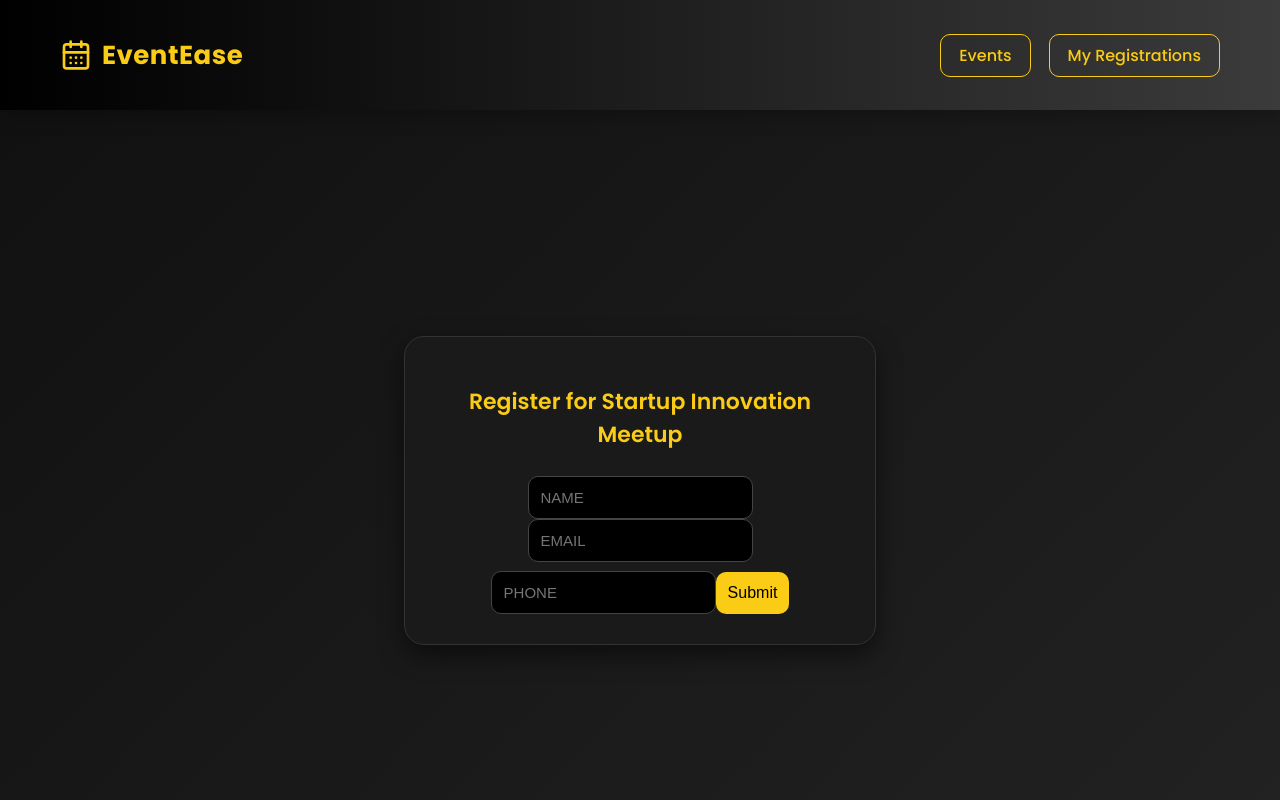
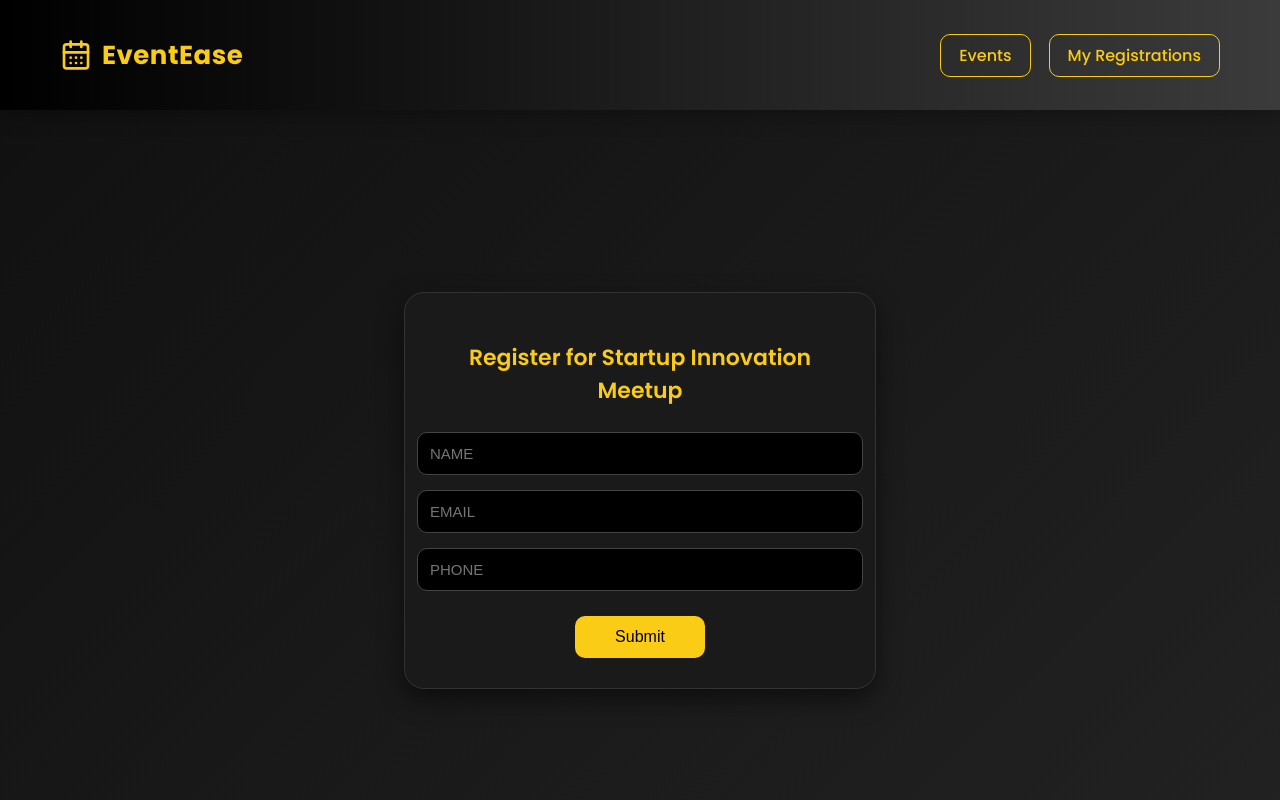
Before and after one commit to Waneezashafiq/eventease, a React (Create React App) app: page /register/1 in a window 1280 px wide. Shown: the top 800 px of the page. Built offline with nearby package versions, Linux system fonts and the light colour scheme.

Commit message:
Update global.css

```diff
--- a/src/styles/global.css
+++ b/src/styles/global.css
@@ -193,7 +193,16 @@ body {
   margin-bottom: 25px;
 }
 
+/* 🔹 Form Layout Updated */
+.register-card form {
+  display: flex;
+  flex-direction: column;
+  gap: 15px;
+  align-items: center;
+}
+
 .register-card input {
+  width: 100%;
   border: 1px solid #444;
   border-radius: 10px;
   padding: 12px;
@@ -214,12 +223,13 @@ body {
   color: var(--primary-color);
   border: none;
   border-radius: 10px;
-  padding: 12px;
+  padding: 12px 40px;
   font-size: 16px;
   font-weight: 500;
   cursor: pointer;
   transition: all 0.3s ease;
   margin-top: 10px;
+  align-self: center; /* 🔹 Center button */
 }
 
 .register-card button:hover {
@@ -227,6 +237,7 @@ body {
   color: var(--text-dark);
   transform: scale(1.03);
 }
+
 
 /* ===== Footer ===== */
 footer {
```
